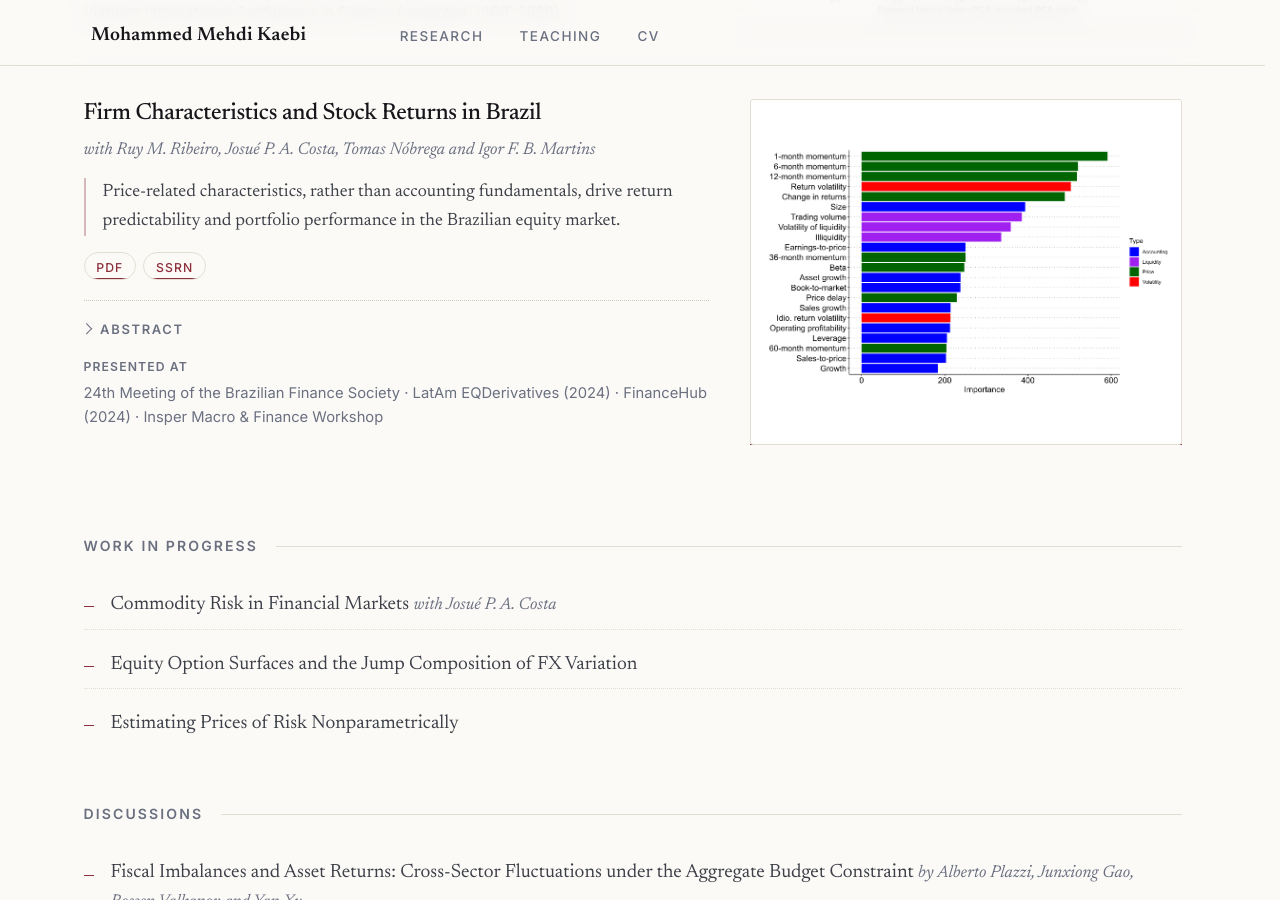
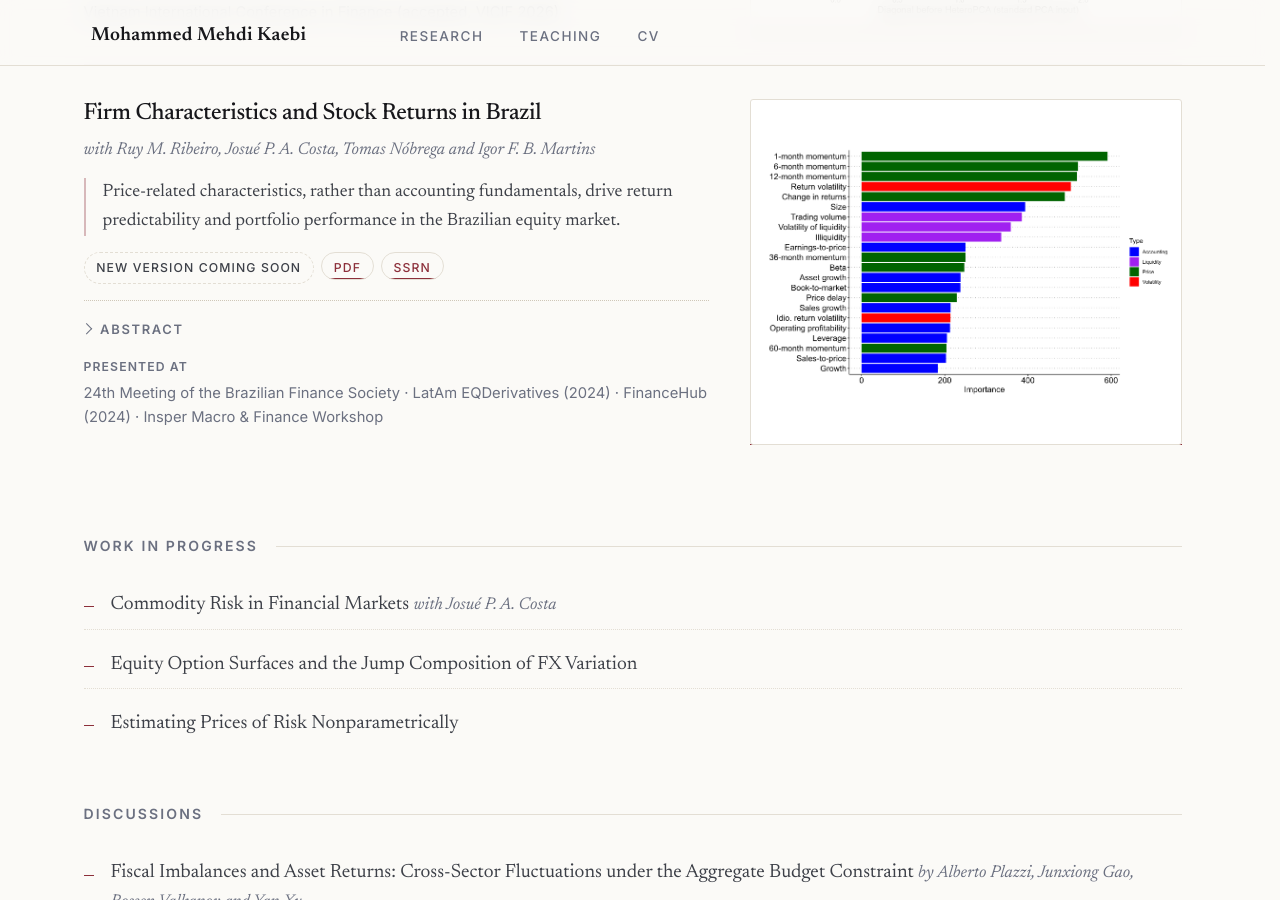
Before and after one commit to mkaebi/mkaebi.github.io, a Jekyll site: the page built from _pages/research.html, in a window 1280 px wide and 900 px high, scrolled down 1606 px. Built offline with Jekyll 4.4.1, drawn with Linux system fonts in a browser that asks for light colours.

Commit message:
Update papers.yml

```diff
--- a/_data/papers.yml
+++ b/_data/papers.yml
@@ -130,6 +130,7 @@ working:
       We investigate the impact of firm characteristics on stock returns in the Brazilian financial market, considering a long list of characteristics found be relevant in the U.S. market. Employing Fama-MacBeth regressions, alongside machine learning techniques, we examine over 24 firm-level characteristics. Our findings highlight the stronger influence of price-related metrics, such as past return, liquidity, size and volatility, over accounting variables. We also explore the robustness of these characteristics through the construction of various portfolios, revealing significant alphas in multiple portfolio construction methods and substantial out-of-sample performance.
     image: "papers/BR_stocks.png"
     image_alt:
+    status: "New version coming soon"
     presentations:
       - "24th Meeting of the Brazilian Finance Society"
       - "LatAm EQDerivatives (2024)"
```
